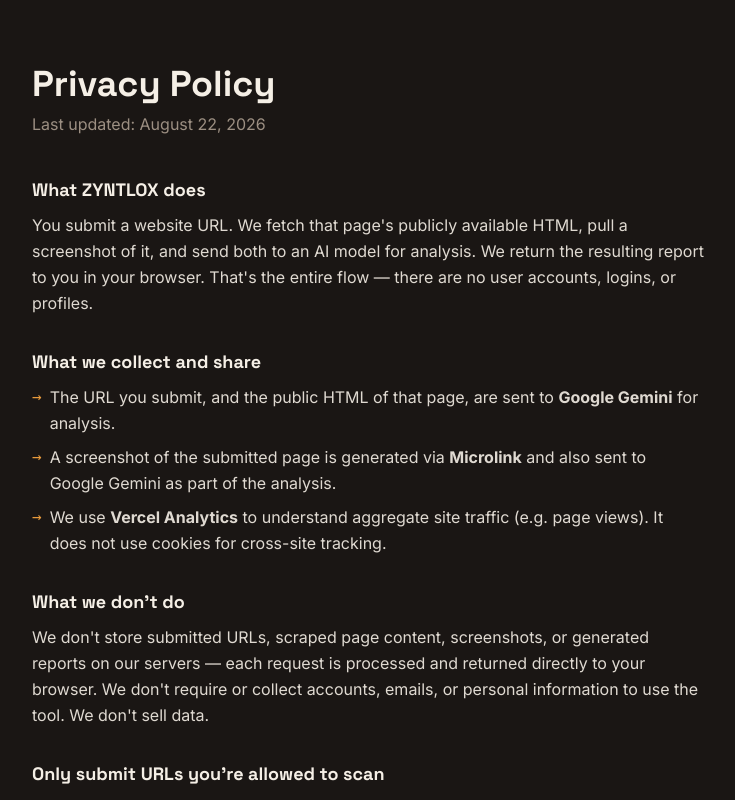
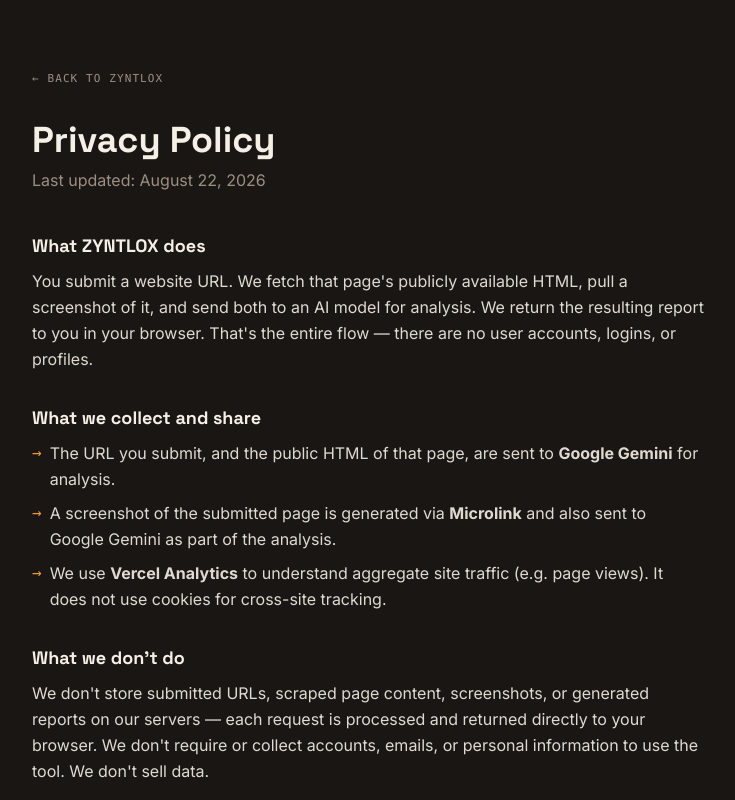
Before and after one commit to hadeedsaraan-ux/zyntlox, a Next.js app: page /privacy in a window 1280 px wide. Shown: the top 800 px of the page, without its empty margins (272-1007 px from the left). Built offline with nearby package versions, Linux system fonts and the light colour scheme.

Commit message:
back button

```diff
--- a/app/privacy/page.tsx
+++ b/app/privacy/page.tsx
@@ -1,4 +1,5 @@
 import type { Metadata } from "next";
+import Link from "next/link";
 
 export const metadata: Metadata = {
   title: "Privacy Policy — ZYNTLOX",
@@ -8,6 +9,12 @@
   return (
     <main className="min-h-screen px-4 py-16 flex flex-col items-center">
       <div className="w-full max-w-2xl">
+        <Link
+          href="/"
+          className="inline-flex items-center gap-2 mb-8 font-mono text-[11px] tracking-widest text-[var(--muted)] uppercase hover:text-[var(--amber)] transition"
+        >
+          ← Back to ZYNTLOX
+        </Link>
         <h1 className="font-display text-4xl font-bold mb-2">Privacy Policy</h1>
         <p className="text-[var(--muted)] mb-10">Last updated: August 22, 2026</p>
 
```
